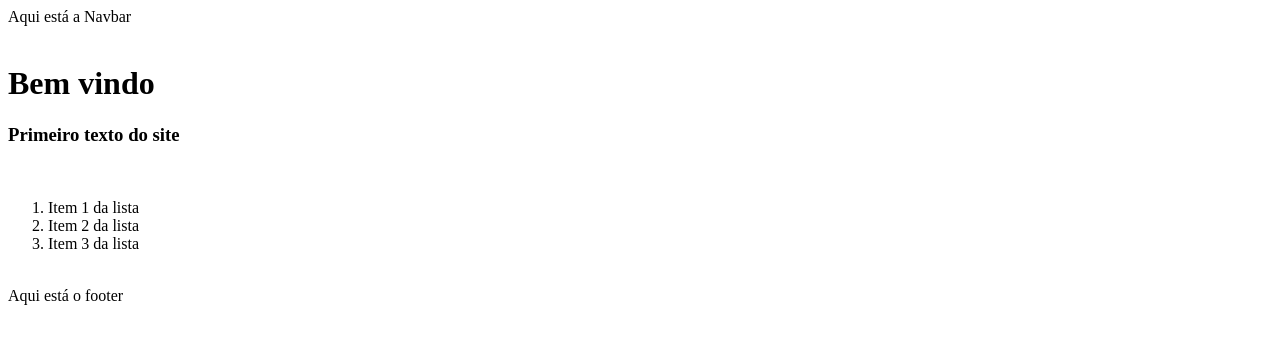
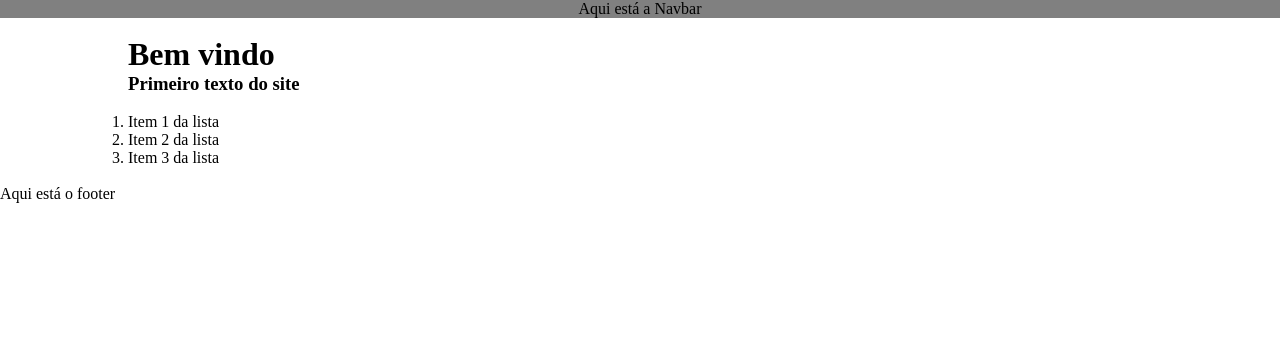
Before and after one commit to Fulipe/site-gh-test, a plain HTML site: page index.html in a window 1280 px wide. Drawn offline with Linux system fonts and the light colour scheme.

Commit message:
adicionei CSS

```diff
--- a/index.html
+++ b/index.html
@@ -5,13 +5,14 @@
     <meta http-equiv="X-UA-Compatible" content="IE=edge">
     <meta name="viewport" content="width=device-width, initial-scale=1.0">
     <title>Index</title>
-    <link rel="stylesheet" href="styles.css">
+    <link rel="stylesheet" href="styles/styles.css">
 </head>
 <body>
     <nav>
         Aqui está a Navbar
     </nav>
     <br>
+    <main>
         <h1>Bem vindo</h1>
         <h3>Primeiro texto do site</h3>
         <br>
@@ -20,6 +21,7 @@
             <li>Item 2 da lista</li>
             <li>Item 3 da lista</li>
         </ol>
+    </main>
     <br>
     <footer>
         Aqui está o footer
--- /dev/null
+++ b/styles/styles.css
@@ -0,0 +1,14 @@
+*{
+    padding: 0;
+    margin: 0;
+}
+nav{
+    padding: 0;
+    margin: 0;
+    text-align: center;
+    background-color: gray;
+}
+
+main{
+    padding: 0 10%;
+}
```
Lines whose indentation alone changed are shown as unchanged.
